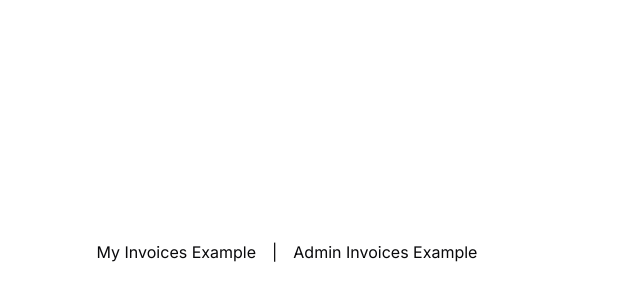
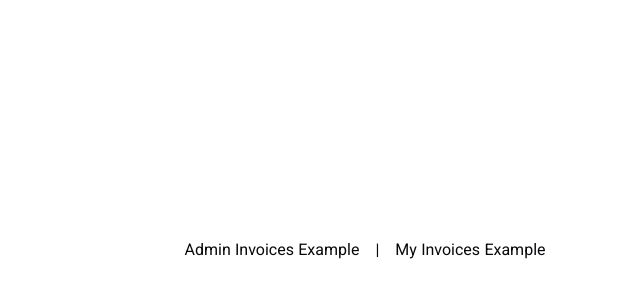
Before and after one commit to azinmohmdi-cloud/Datano, a Next.js app in the folder Frontend/: page / in a window 1280 px wide. Shown: the part 148-448 px from the top of the page, without its empty margins (353-993 px from the left). Built offline with nearby package versions, Linux system fonts and the light colour scheme.

Commit message:
feat(frontend): establish Persian RTL typography and metadata

```diff
--- a/Frontend/app/globals.css
+++ b/Frontend/app/globals.css
@@ -7,9 +7,9 @@
 @theme inline {
   --color-background: var(--background);
   --color-foreground: var(--foreground);
-  --font-sans: var(--font-sans);
+  --font-sans: var(--font-vazirmatn);
   --font-mono: var(--font-geist-mono);
-  --font-heading: var(--font-sans);
+  --font-heading: var(--font-vazirmatn);
   --color-sidebar-ring: var(--sidebar-ring);
   --color-sidebar-border: var(--sidebar-border);
   --color-sidebar-accent-foreground: var(--sidebar-accent-foreground);
@@ -130,4 +130,12 @@
   html {
     @apply font-sans;
   }
+  :where(input[type="email"], input[type="url"], code, kbd, samp, pre):not([dir]) {
+    direction: ltr;
+    unicode-bidi: isolate;
+    text-align: start;
+  }
+  [dir="ltr"] {
+    unicode-bidi: isolate;
+  }
 }
--- a/Frontend/app/layout.tsx
+++ b/Frontend/app/layout.tsx
@@ -1,14 +1,13 @@
 import type { Metadata } from "next";
-import { Geist, Geist_Mono, Inter } from "next/font/google";
+import { Geist_Mono, Vazirmatn } from "next/font/google";
 import "./globals.css";
 import { cn } from "@/lib/utils";
 import { Providers } from "@/components/layout/providers";
 
-const inter = Inter({subsets:['latin'],variable:'--font-sans'});
-
-const geistSans = Geist({
-  variable: "--font-geist-sans",
-  subsets: ["latin"],
+const vazirmatn = Vazirmatn({
+  variable: "--font-vazirmatn",
+  subsets: ["arabic", "latin"],
+  display: "swap",
 });
 
 const geistMono = Geist_Mono({
@@ -17,8 +16,11 @@ const geistMono = Geist_Mono({
 });
 
 export const metadata: Metadata = {
-  title: "Create Next App",
-  description: "Generated by create next app",
+  title: {
+    default: "دیتانو",
+    template: "%s | دیتانو",
+  },
+  description: "دیتانو، داشبورد فارسی تحلیل عملکرد بازاریابی دیجیتال.",
 };
 
 export default function RootLayout({
@@ -28,8 +30,15 @@ export default function RootLayout({
 }>) {
   return (
     <html
-      lang="en"
-      className={cn("h-full", "antialiased", geistSans.variable, geistMono.variable, "font-sans", inter.variable)}
+      lang="fa"
+      dir="rtl"
+      className={cn(
+        "h-full",
+        "antialiased",
+        "font-sans",
+        vazirmatn.variable,
+        geistMono.variable,
+      )}
     >
       <body className="min-h-full flex flex-col">
         <Providers>{children}</Providers>
```
Also changed, not shown: 3 other files (tests, documents, lock files or other folders).
